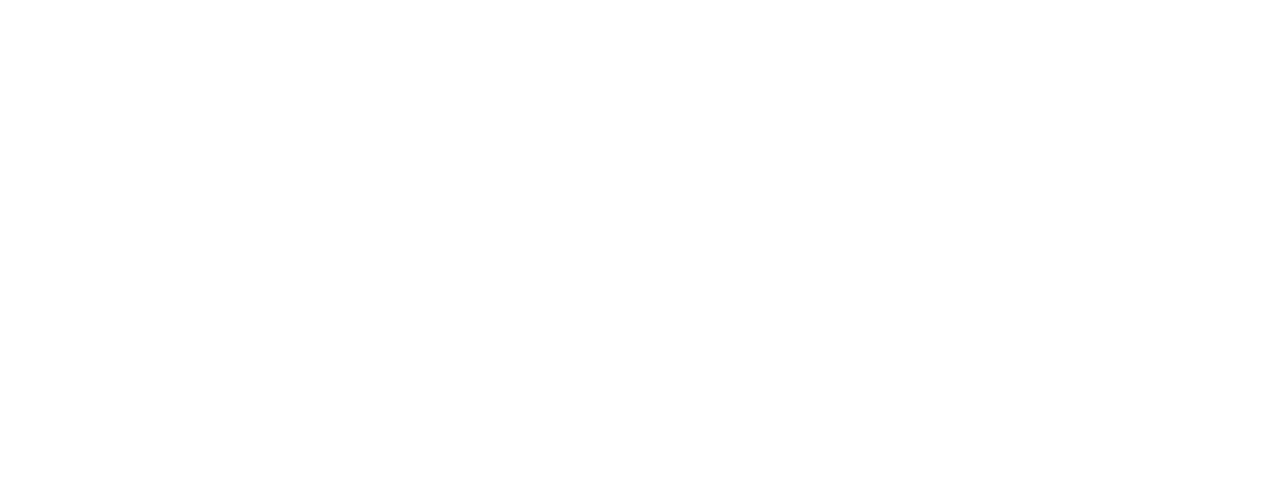
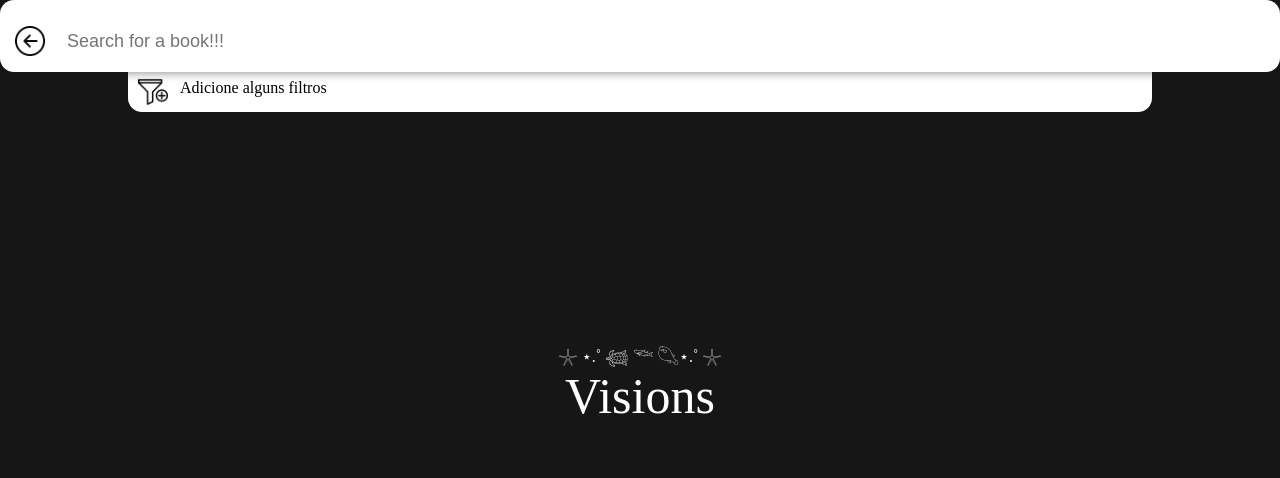
Before and after one commit to LayoTito/Visions, a plain HTML site: page View/Search/structure.html in a window 1280 px wide. Drawn offline with Linux system fonts and the light colour scheme.

Commit message:
Search screen basic structure done

```diff
--- a/View/Search/structure.html
+++ b/View/Search/structure.html
@@ -11,7 +11,28 @@
 </head>
 <body>
 
+    <div class="background_container" alt="Profile Image">
 
+        <p class="visions_logo">𓇼 ⋆.˚ 𓆉 𓆝 𓆡⋆.˚ 𓇼</p>
+        <p class="background_visions">Visions</p>
+
+    </div>
+
+    <div class="nav_container">
+
+        <img src="../../Images/profile_back_arrow.png" class="nav_back_arrow" alt="Back Arrow" onclick="toHomeScreen()">
+
+        <input type="text" class="nav_search_bar" placeholder="Search for a book!!!">
+
+    </div>
+
+    <div class="filter_container">
+
+        <img src="../../Images/search_filter_icon.png" class="filter_icon" alt="Filter Icon">
+
+        <p class="filter_text">Adicione alguns filtros</p>
+
+    </div>
 
 </body>
 </html>
--- a/View/Search/styles.css
+++ b/View/Search/styles.css
@@ -0,0 +1,121 @@
+html {
+
+    display: flex;
+    justify-content: center;
+    align-items: center;
+    flex-direction: column;
+
+    color: white;
+    background-color: #161616;
+
+}
+
+.background_container {
+
+    position: fixed;
+    display: flex;
+    align-items: center;
+    flex-direction: column;
+
+    top: 50%;
+    left: 50%;
+    transform: translate(-50%, -50%);
+
+}
+
+.background_visions {
+
+    margin-top: auto;
+
+    font-size: 50px;
+
+}
+
+.visions_logo{
+
+    margin-bottom: auto;
+
+}
+
+.nav_container {
+
+    position: fixed;
+    display: flex;
+    align-items: center;
+    z-index: 1;
+
+    top: 0;
+    left: 0;
+
+    width: 100%;
+    height: 9%;
+
+    background-color: white;
+
+    border-radius: 14px;
+
+    box-shadow: 0px 1px 10px #16161677;
+
+}
+
+.nav_back_arrow {
+
+    margin-top: 10px;
+    margin-left: 15px;
+
+    width: 30px;
+    height: 30px;
+
+}
+
+.nav_search_bar {
+
+    margin-top: 10px;
+    margin-left: 20px;
+
+    width: 70%;
+    height: 30px;
+
+    border: none;
+
+    font-size: 18px;;
+
+}
+
+.filter_container {
+
+    position: absolute;
+    display: flex;
+    align-items: center;
+
+    top: 8%;
+    left: 50%;
+    transform: translate(-50%, 0%);
+
+    width: 80%;
+    height: 6%;
+
+    background-color: white;
+
+    border-bottom-left-radius: 14px;
+    border-bottom-right-radius: 14px;
+
+}
+
+.filter_icon {
+
+    margin-top: 7px;
+    margin-left: 10px;
+
+    width: 30px;
+    height: 30px;
+
+}
+
+.filter_text {
+
+    margin-left: 12px;
+
+    color: black;
+
+}
```
Also changed, not shown: Images/search_filter_icon.png (added).
